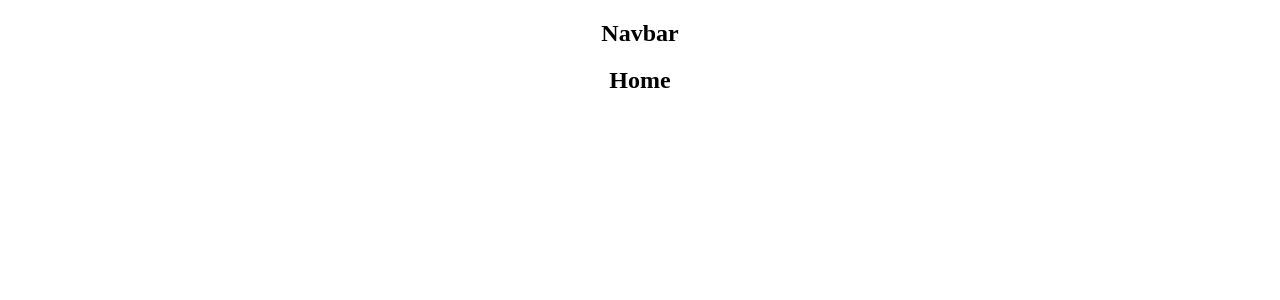
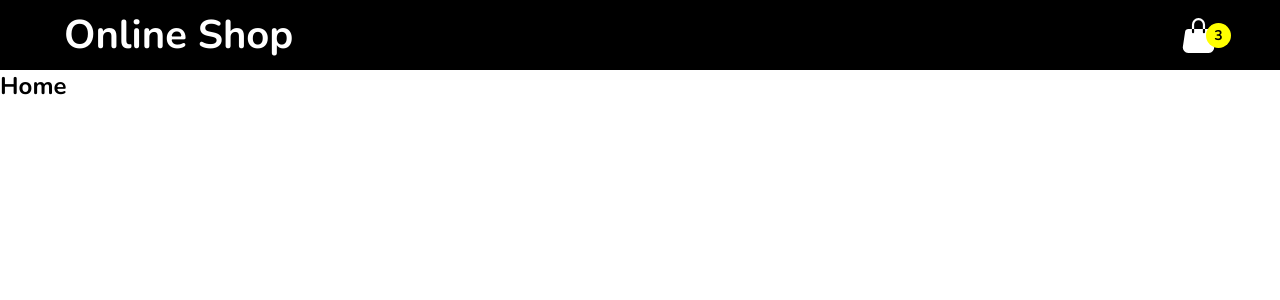
Before and after one commit to PhucDuong-SSS/shoppingCartToolkit, a React (Create React App) app in the folder frontend/: page / in a window 1280 px wide. Shown: the top 300 px of the page. Built offline with nearby package versions, Linux system fonts and the light colour scheme.

Commit message:
create navbar

```diff
--- a/frontend/src/App.css
+++ b/frontend/src/App.css
@@ -1,38 +1,48 @@
-.App {
-  text-align: center;
+@import url("https://fonts.googleapis.com/css2?family=Nunito:wght@200;400;700&display=swap");
+
+* {
+  padding: 0;
+  margin: 0;
+  box-sizing: border-box;
+  font-family: "Nunito", sans-serif;
 }
 
-.App-logo {
-  height: 40vmin;
-  pointer-events: none;
+/* Navbar */
+
+.nav-bar {
+  height: 70px;
+  background-color: black;
+  display: flex;
+  justify-content: space-between;
+  align-items: center;
+  padding: 0 4rem;
 }
-
-@media (prefers-reduced-motion: no-preference) {
-  .App-logo {
-    animation: App-logo-spin infinite 20s linear;
-  }
+.nav-bar h2 {
+  font-size: 40px;
 }
-
-.App-header {
-  background-color: #282c34;
-  min-height: 100vh;
-  display: flex;
-  flex-direction: column;
-  align-items: center;
-  justify-content: center;
-  font-size: calc(10px + 2vmin);
+.nav-bar a {
+  text-decoration: none;
   color: white;
 }
 
-.App-link {
-  color: #61dafb;
+.nav-bag {
+  display: flex;
+  align-items: center;
+  position: relative;
 }
 
-@keyframes App-logo-spin {
-  from {
-    transform: rotate(0deg);
-  }
-  to {
-    transform: rotate(360deg);
-  }
+.bag-quantity {
+  position: absolute;
+  display: flex;
+  align-items: center;
+  justify-content: center;
+  height: 25px;
+  width: 25px;
+  border-radius: 50%;
+  background: yellow;
+  font-size: 14px;
+  font-weight: 700;
+  color: black;
+  margin-left: 5px;
+  left: 20px;
 }
--- a/frontend/src/App.js
+++ b/frontend/src/App.js
@@ -1,5 +1,5 @@
 import "./App.css";
-import { BrowserRouter, Route, Routes, Redirect } from "react-router-dom";
+import { BrowserRouter, Route, Switch, Redirect } from "react-router-dom";
 import Navbar from "./components/Navbar";
 import Cart from "./components/Cart";
 import Home from "./components/Home";
@@ -7,15 +7,18 @@ import Home from "./components/Home";
 function App() {
   return (
     <div className="App">
-      <Navbar />
+			<Navbar/>
       <BrowserRouter>
-        <Routes>
-            <Route  path="/" element={<Home />} />
-            <Route  path="cart" element={<Cart />} />
-        </Routes>
+        <div className="content-container">
+          <Switch>
+            <Route path="/cart" component={Cart} />
+            <Route path="/" exact component={Home} />
+          </Switch>
+        </div>
       </BrowserRouter>
     </div>
   );
 }
 
+
 export default App;
--- a/frontend/src/components/Navbar.jsx
+++ b/frontend/src/components/Navbar.jsx
@@ -1,5 +1,27 @@
+import { Link } from "react-router-dom";
 const Navbar = () => {
-  return <h2>Navbar</h2>;
+  return (
+    <nav className="nav-bar">
+      <Link to={"/"}>
+        <h2>Online Shop</h2>
+      </Link>
+      <Link to={"/cart"}>
+        <div className="nav-bag">
+          <svg
+            xmlns="http://www.w3.org/2000/svg"
+            width="35"
+            height="35"
+            fill="currentColor"
+            className="bi bi-handbag-fill"
+            viewBox="0 0 16 16"
+          >
+            <path d="M8 1a2 2 0 0 0-2 2v2H5V3a3 3 0 1 1 6 0v2h-1V3a2 2 0 0 0-2-2zM5 5H3.36a1.5 1.5 0 0 0-1.483 1.277L.85 13.13A2.5 2.5 0 0 0 3.322 16h9.355a2.5 2.5 0 0 0 2.473-2.87l-1.028-6.853A1.5 1.5 0 0 0 12.64 5H11v1.5a.5.5 0 0 1-1 0V5H6v1.5a.5.5 0 0 1-1 0V5z" />
+          </svg>
+          <span className="bag-quantity">3</span>
+        </div>
+      </Link>
+    </nav>
+  );
 };
 
 export default Navbar;
--- a/frontend/src/index.js
+++ b/frontend/src/index.js
@@ -1,10 +1,13 @@
 import React from "react";
+import ReactDOM from "react-dom";
 import App from "./App";
-import ReactDOM from 'react-dom';
+import { BrowserRouter } from 'react-router-dom';
 
-const root = ReactDOM.createRoot(document.getElementById("root"));
-root.render(
+ReactDOM.render(
   <React.StrictMode>
-    <App />
-  </React.StrictMode>
+    <BrowserRouter>
+      <App />
+    </BrowserRouter>
+  </React.StrictMode>,
+  document.getElementById("root")
 );
```
Also changed, not shown: frontend/package.json (+12 -8 lines), 1 other file (tests, documents, lock files or other folders).
